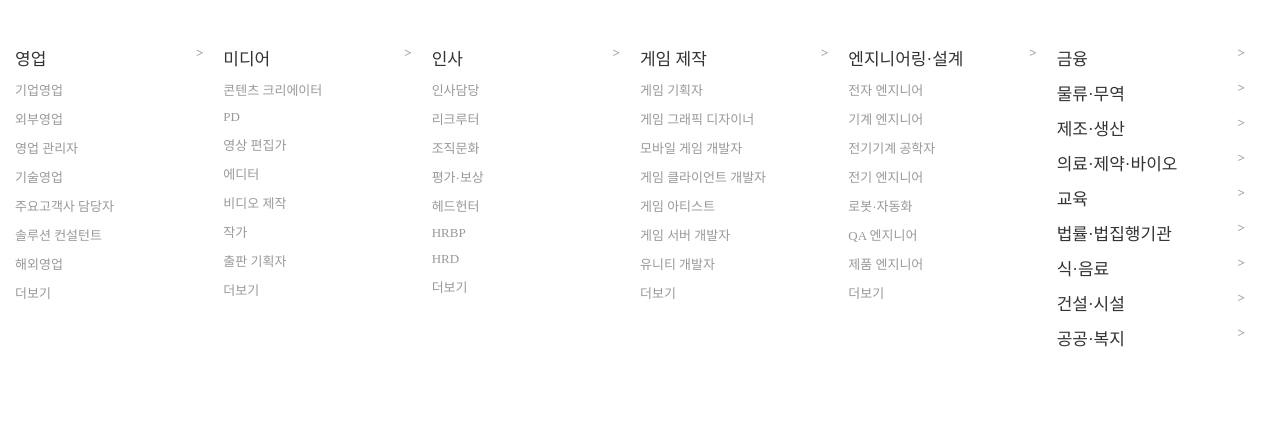
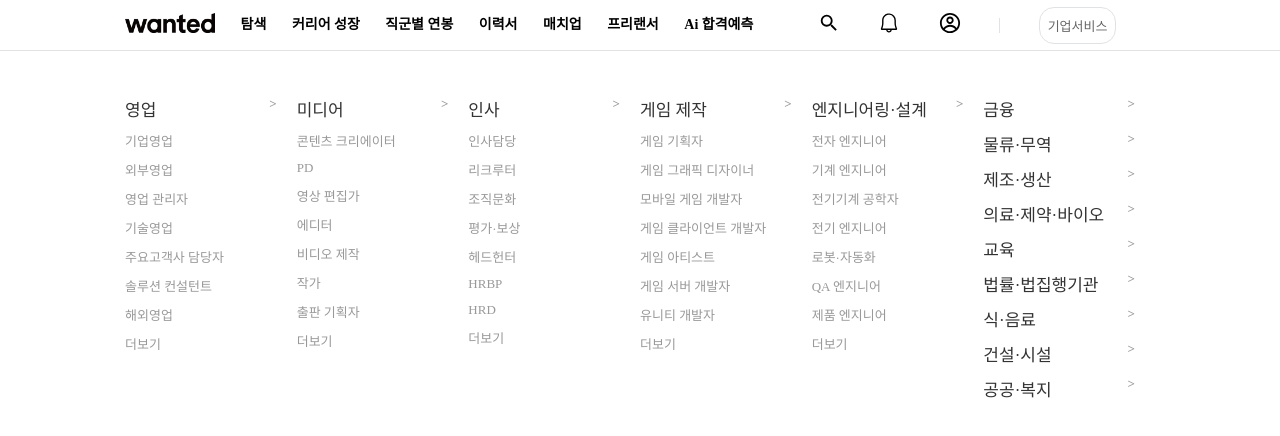
Before and after one commit to jeky22/gnb-playground, a React (Create React App) app: page / in a window 1280 px wide. Shown: the top 436 px of the page. Built offline with nearby package versions, Linux system fonts and the light colour scheme.

Commit message:
gnb 추가, css 조정

```diff
--- a/package.json
+++ b/package.json
@@ -8,6 +8,7 @@
     "@testing-library/user-event": "^12.1.10",
     "react": "^17.0.2",
     "react-dom": "^17.0.2",
+    "react-icons": "^4.2.0",
     "react-scripts": "4.0.3",
     "web-vitals": "^1.0.1"
   },
--- a/src/App.css
+++ b/src/App.css
@@ -4,17 +4,91 @@
   margin: 0;
 }
 
+.container {
+  width: 100%;
+  max-width: 1060px;
+  padding-right: 15px;
+  padding-left: 15px;
+  margin-right: auto;
+  margin-left: auto;
+}
+
 #gnb {
+  display: grid;
+  grid-template-columns: 90px 3fr 2fr;
+  white-space: nowrap;
+  align-items: center;
+  /* border-bottom: 1px solid #e1e2e3; */
+}
+
+/* gnbNav-logo */
+.image-container > img {
+  width: 100%;
+}
+
+#gnb > ul {
+  display: flex;
+  justify-content: space-evenly;
+}
+
+/*gnbNav-menu*/
+#gnb li {
+  text-align: center;
+  padding: 15px 0;
+  list-style: none;
+  font-size: 14px;
+  line-height: 20px;
+  font-weight: 600;
+}
+
+/* gnbNav-aside */
+#gnb > aside {
+  display: flex;
+  align-items: center;
+  align-self: stretch;
+  justify-content: space-evenly;
+}
+#gnb > aside > div {
+  /* flex: 1; */
+  text-align: center;
+}
+
+#gnb > aside > .partition-vertical {
+  /* width: 1px; */
+  border-left: 1px solid #e1e2e3;
+  height: 30%;
+}
+#gnb > aside > .btn {
+  font-size: 13px;
+  color: #666;
+  border: 1px solid #e1e2e3;
+  border-radius: 15px;
+  font-weight: 400;
+  padding: 8px;
+  text-align: center;
+}
+
+.partition-horizontal {
+  width: 100%;
+  border-bottom: 1px solid #e1e2e3;
+}
+
+/* lnbnav */
+#lnb {
   display: flex;
   position: relative;
 }
-#gnb > ul {
+#lnb::before {
+  content: "";
+  border-top: 1px solid #e1e2e3;
+}
+#lnb > ul {
   flex: 1;
   position: relative;
   padding: 40px 20px 0 0;
 }
 
-#gnb li {
+#lnb li {
   position: relative;
   list-style: none;
   font-size: 13px;
@@ -23,7 +97,7 @@
   /* width: 100%; */
 }
 
-#gnb ul .bolder {
+#lnb ul .bolder {
   font-size: 17px;
   color: #333;
   text-overflow: ellipsis;
@@ -49,11 +123,3 @@
     max-width: 540px;
   }
 } */
-
-.container {
-  width: 100%;
-  padding-right: 15px;
-  padding-left: 15px;
-  margin-right: auto;
-  margin-left: auto;
-}
--- a/src/App.js
+++ b/src/App.js
@@ -1,7 +1,9 @@
 // import logo from "./logo.svg";
 import "./App.css";
 import { contents } from "./data/contents";
-console.log(contents);
+import { MdSearch } from "react-icons/md";
+import { VscBell } from "react-icons/vsc";
+import { CgProfile } from "react-icons/cg";
 
 function List(list, isBold = 1) {
   return list.map((item, index) =>
@@ -20,12 +22,41 @@
   const lastIndex = contents.length - 1;
 
   return (
-    <div className="container">
-      <div id="gnb">
+    <div>
+      <div className="container" id="gnb">
+        <div className="image-container">
+          <img src="/img/wanted-logo.png" alt="logo" />
+        </div>
+        <ul>
+          <li>탐색</li>
+          <li>커리어 성장</li>
+          <li>직군별 연봉</li>
+          <li>이력서</li>
+          <li>매치업</li>
+          <li>프리랜서</li>
+          <li>Ai 합격예측</li>
+        </ul>
+        <aside>
+          <div>
+            <MdSearch size={22} />
+          </div>
+          <div>
+            <VscBell size={22} />
+          </div>
+          <div className>
+            <CgProfile size={22} />
+          </div>
+          <div className="partition-vertical"></div>
+          <div className="btn">기업서비스</div>
+        </aside>
+      </div>
+      <div className="partition-horizontal"></div>
+      <div className="container" id="lnb">
         {data.map((item, index) => (
           <ul key={index}>{List(item, index === lastIndex ? 1 : 0)}</ul>
         ))}
       </div>
+      <div></div>
     </div>
   );
 }
```
Also changed, not shown: public/img/wanted-logo.png (added), 1 other file (tests, documents, lock files or other folders).
